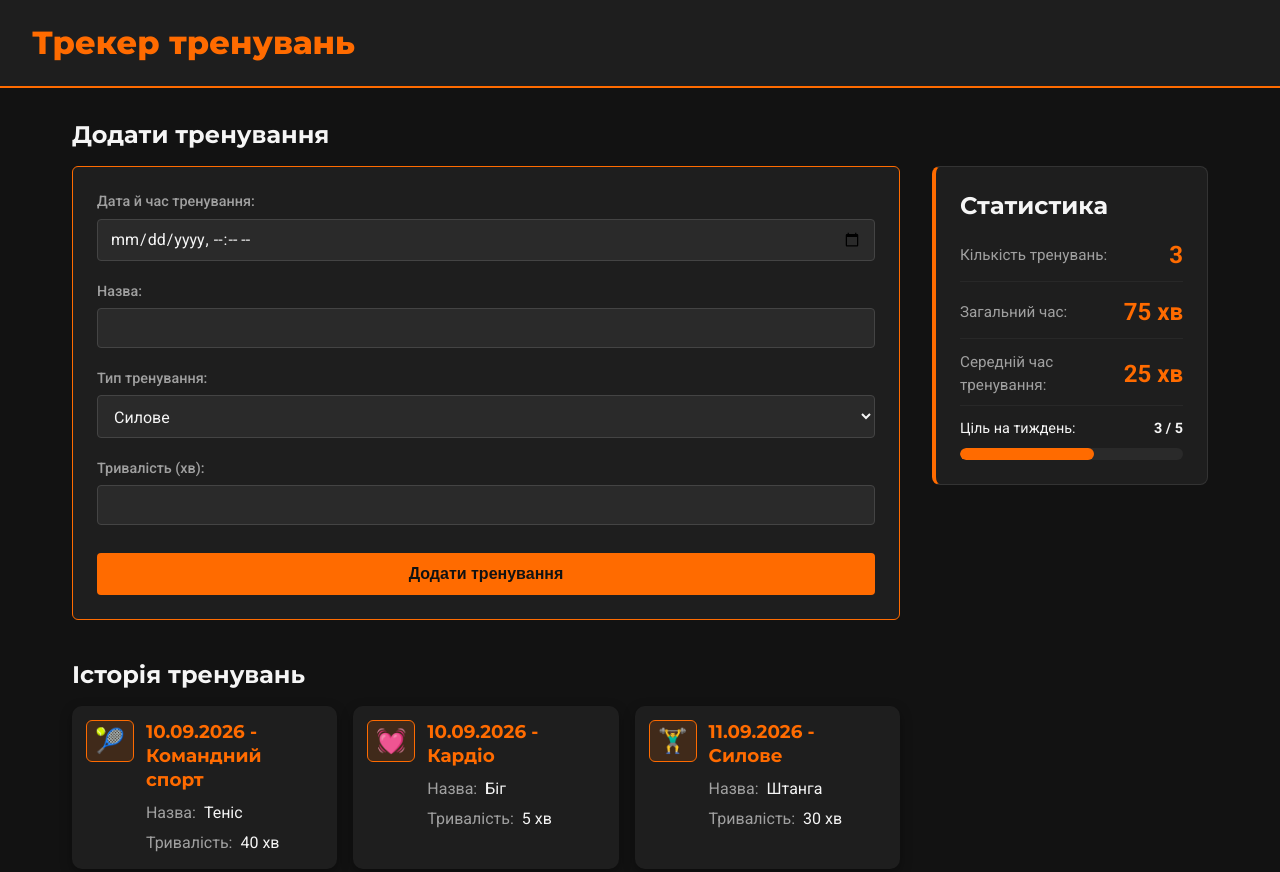
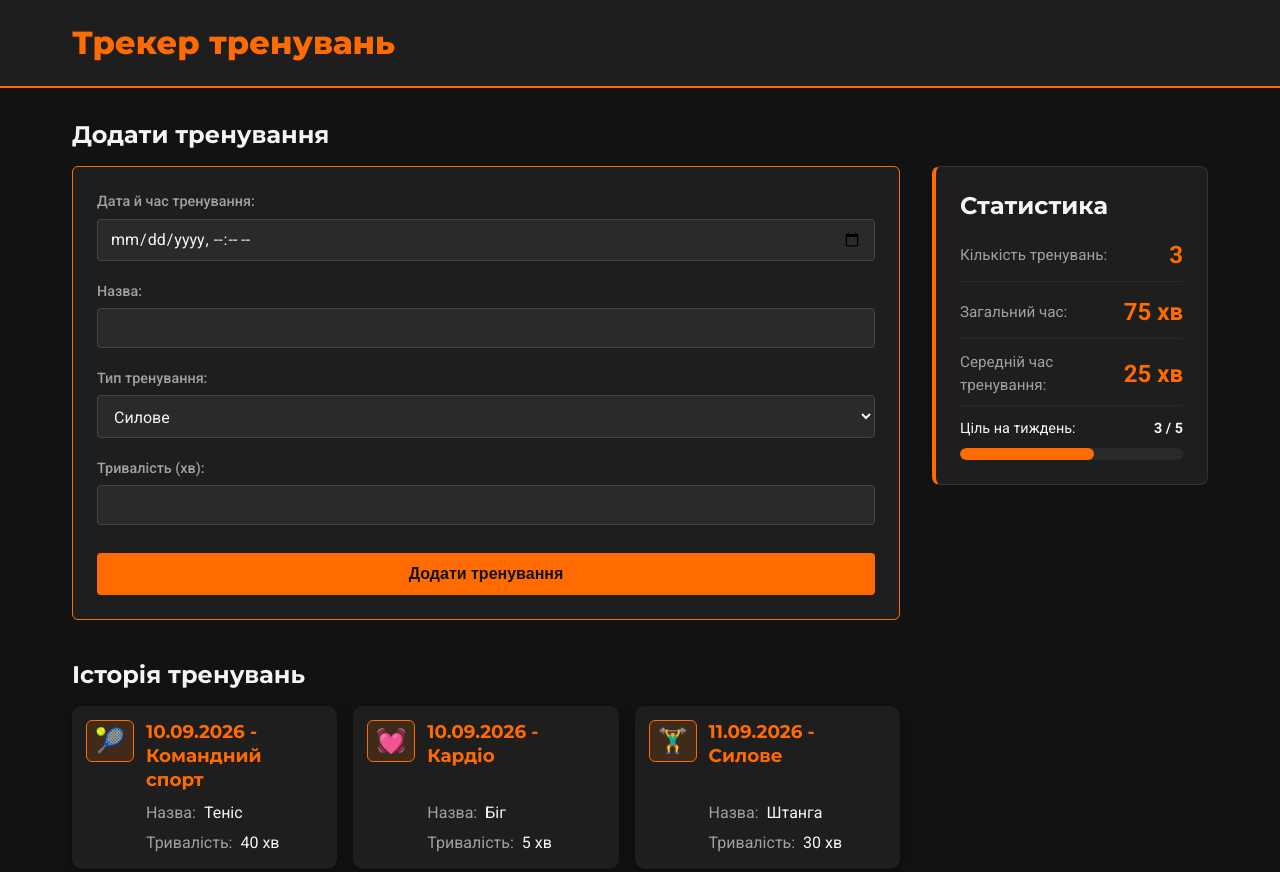
Before and after one commit to Megastar29/Workout-tracker, a plain HTML site: page index.html in a window 1280 px wide. Shown: the top 872 px of the page. Drawn offline with Linux system fonts and the light colour scheme.

```diff
--- a/css/style.css
+++ b/css/style.css
@@ -53,12 +53,14 @@
 
 header {
   background-color: #1e1e1e;
-  padding: 1.5rem 2rem;
+  padding: 1.5rem 0;
   border-bottom: 2px solid #ff6b00;
 }
 
 header h1 {
-  margin: 0;
+  max-width: 1200px;
+  padding: 0 2rem;
+  margin: 0 auto;
   color: #ff6b00;
 }
 
@@ -169,6 +171,7 @@
 }
 
 .card h3 {
+  min-height: 3.9em;
   margin: 0 0 0.25rem 0;
   color: #ff6b00;
 }
```
